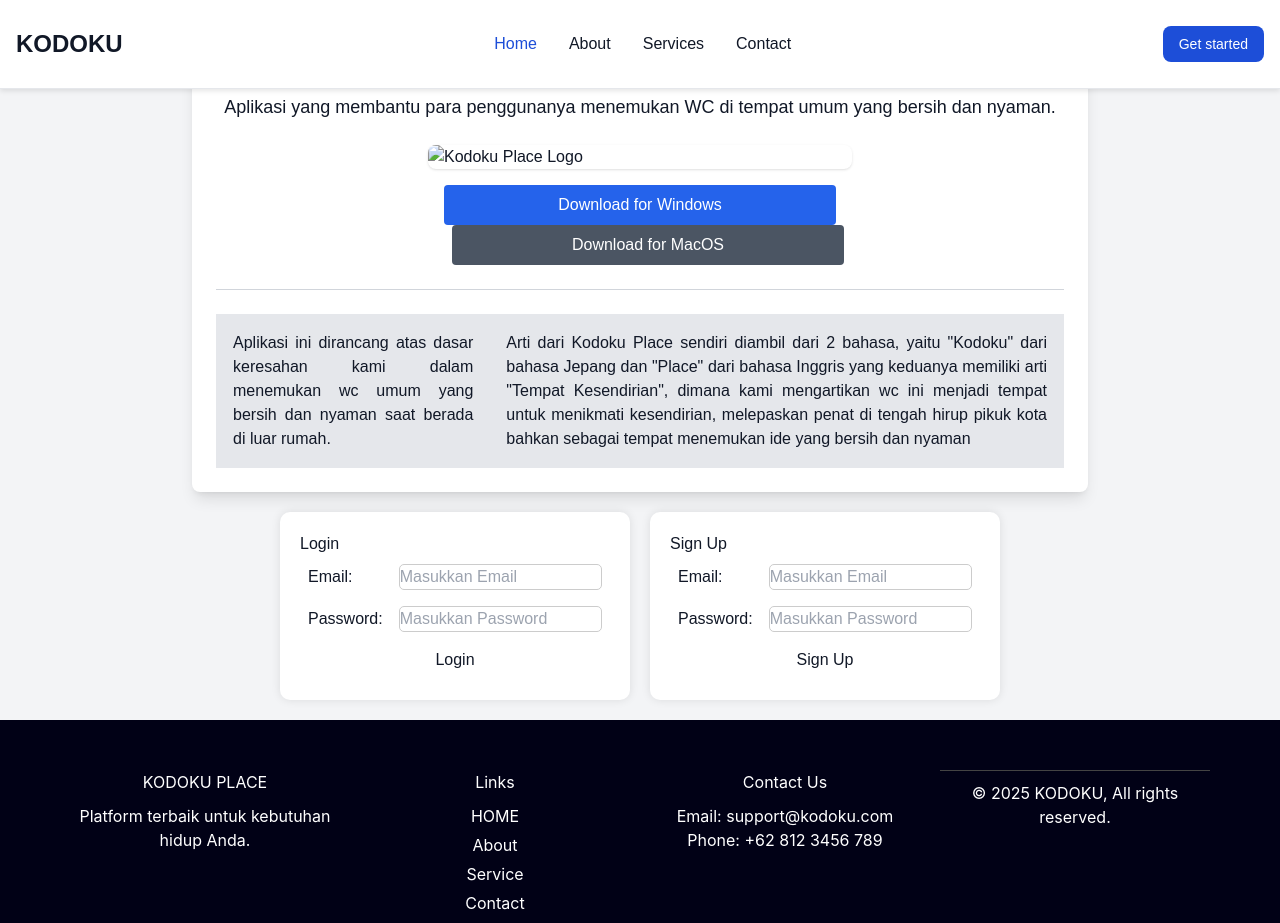
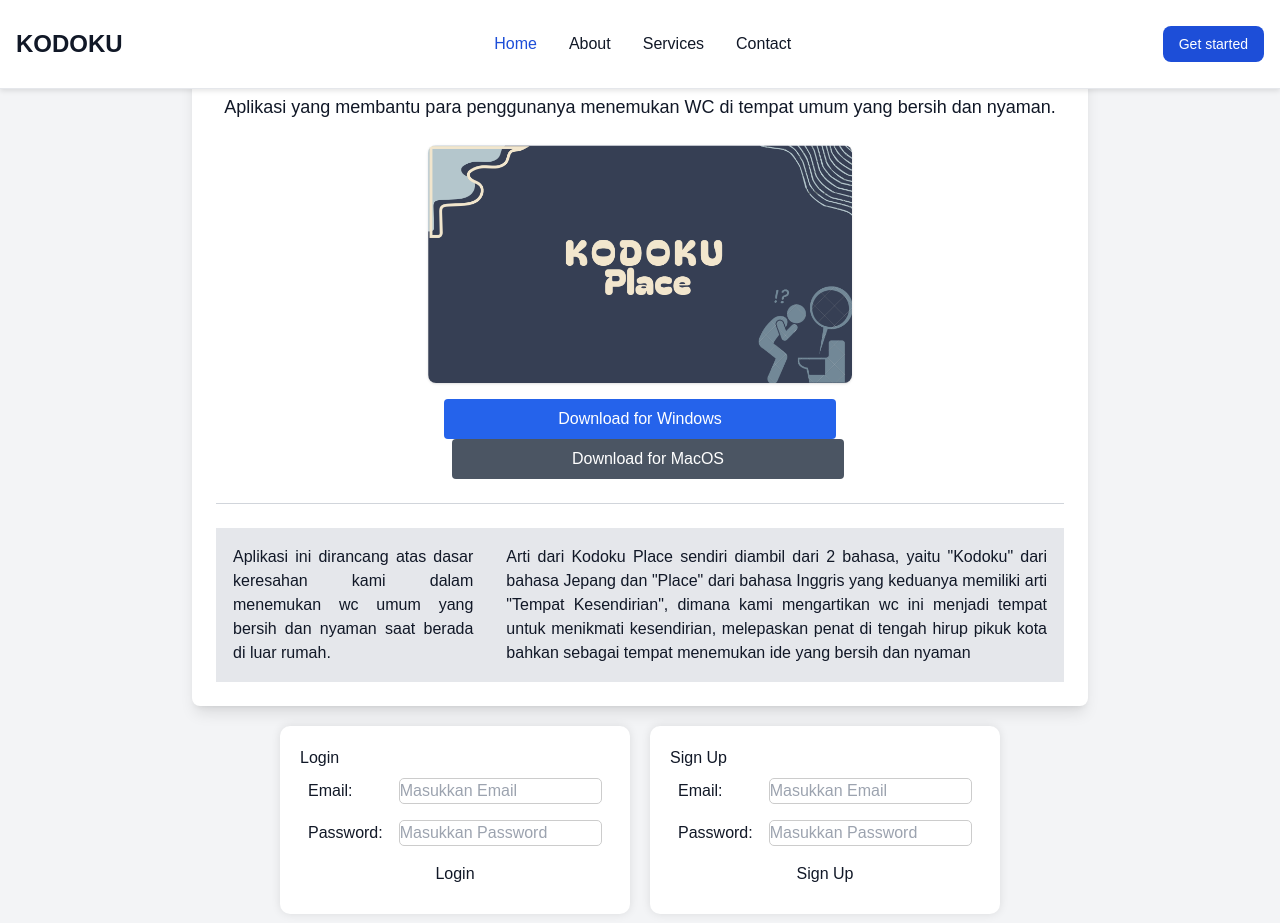
Before and after one commit to ajejulians/ajejulians.github.io, a plain HTML site: page index.html in a window 1280 px wide. Shown: the top 923 px of the page. Drawn offline with nearby package versions, Linux system fonts and the light colour scheme.

Commit message:
Update index.html

```diff
--- a/index.html
+++ b/index.html
@@ -106,7 +106,7 @@
       <div class="flex flex-col items-center mt-6">
         <img
           class="w-1/2 rounded-lg shadow"
-          src="./src/kodoku.png"
+          src="./kodoku.png"
           alt="Kodoku Place Logo"
         />
         <div class="mt-4 space-x-2">
```
